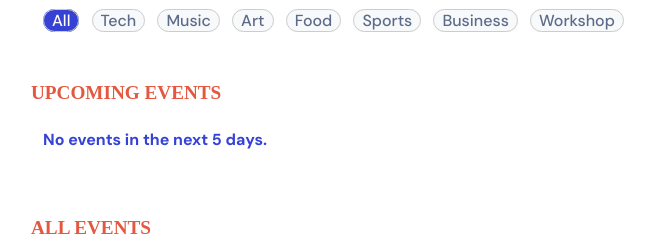
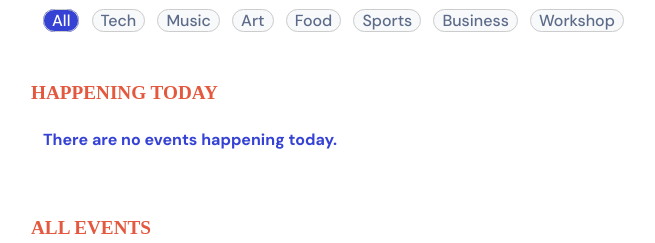
Before and after one commit to CodeOmari/Eventify, a Django app: page /?type=tech in a window 1280 px wide. Shown: the part 356-599 px from the top of the page, without its empty margins (51-706 px from the left). Run offline with Django 5.2, Linux system fonts and the light colour scheme; tables that the repository leaves empty hold one stand-in row (values such as "Sample post").

Commit message:
update events template to show events happening on the current date and others happening on later dates

```diff
--- a/Eventify/templates/events.html
+++ b/Eventify/templates/events.html
@@ -62,7 +62,7 @@
             </div>
         </div>
 
-        <h3 class="section-title mt-4 pt-4 mb-4">UPCOMING EVENTS</h3>
+        <h3 class="section-title mt-4 pt-4 mb-4">HAPPENING TODAY</h3>
 
         <div class="container">
             <div class="row">
@@ -100,7 +100,7 @@
                         </div>
                     {% endfor %}
                 {% else %}
-                    <p class="message">No events in the next 5 days.</p>
+                    <p class="message">There are no events happening today.</p>
                 {% endif%}
             </div>
         </div>
@@ -109,6 +109,7 @@
 
         <div class="container">
             <div class="row">
+                {% if data %}
                     {% for event in data %}
                         <div class="col-12 col-sm-6 col-lg-4 mb-4 event-section">
                             {% if event.event_image %}
@@ -152,7 +153,7 @@
                                     {{ event.booked_slots }}/{{ event.event_slots}} attending
                                 </p>
 
-                            <a href="{% url 'event_details' event.id %}" class="event-details">
+                                <a href="{% url 'event_details' event.slug %}" class="event-details">
                                     View Details
                                     <svg  xmlns="http://www.w3.org/2000/svg" width="22" height="22"
                                     fill="#3542D4" viewBox="0 0 24 24" >
@@ -163,6 +164,9 @@
                             </div>
                         </div>
                     {% endfor %}
+                {% else %}
+                    <p class="message">There are no upcoming events scheduled for later dates.</p>
+                {% endif%}
             </div>
         </div>
     </div>
```
Lines whose indentation alone changed are shown as unchanged.
